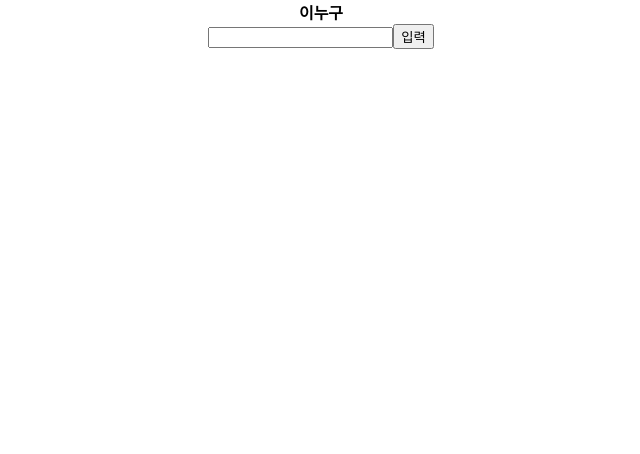
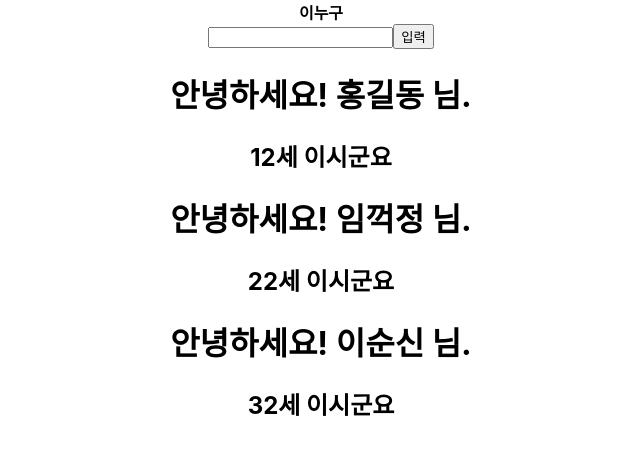
Before and after one commit to tigerlcw/2023FintechEdu, a React (Create React App) app in the folder app/front/: page / in a window 1280 px wide. Shown: the top 454 px of the page, without its empty margins (319-959 px from the left). Built offline with nearby package versions, Linux system fonts and the light colour scheme.

Commit message:
lecture react listing

```diff
--- a/app/front/src/App.js
+++ b/app/front/src/App.js
@@ -2,6 +2,7 @@ import './App.css';
 import Welcome from './Components/Welcome'; // 컴포넌트 import
 import StateComponent from './Components/StateComponent';
 import InputComponent from './Components/InputComponent';
+import ListComponent from './Components/ListComponent';
 
 function App() {
   return (
@@ -10,6 +11,7 @@ function App() {
       <Welcome username="김누구" age={20} />
       <StateComponent /> */}
       <InputComponent /> {/* 컴포넌트 사용 */}
+      <ListComponent />
     </div>
   );
 }
--- /dev/null
+++ b/app/front/src/Components/ListComponent.js
@@ -0,0 +1,20 @@
+import React, { useState } from 'react';
+import Welcome from './Welcome';
+//rafce 입력
+const ListComponent = () => {
+  const [users, setUsers] = useState([
+    { username: '홍길동', age: 12, major: '경영학' },
+    { username: '임꺽정', age: 22, major: '컴공' },
+    { username: '이순신', age: 32, major: '경제학' },
+  ]);
+  return (
+    <div>
+      {users.map((user) => {
+        return (
+          <Welcome username={user.username} age={user.age} major={user.major} />
+        );
+      })}
+    </div>
+  );
+};
+export default ListComponent;
```
